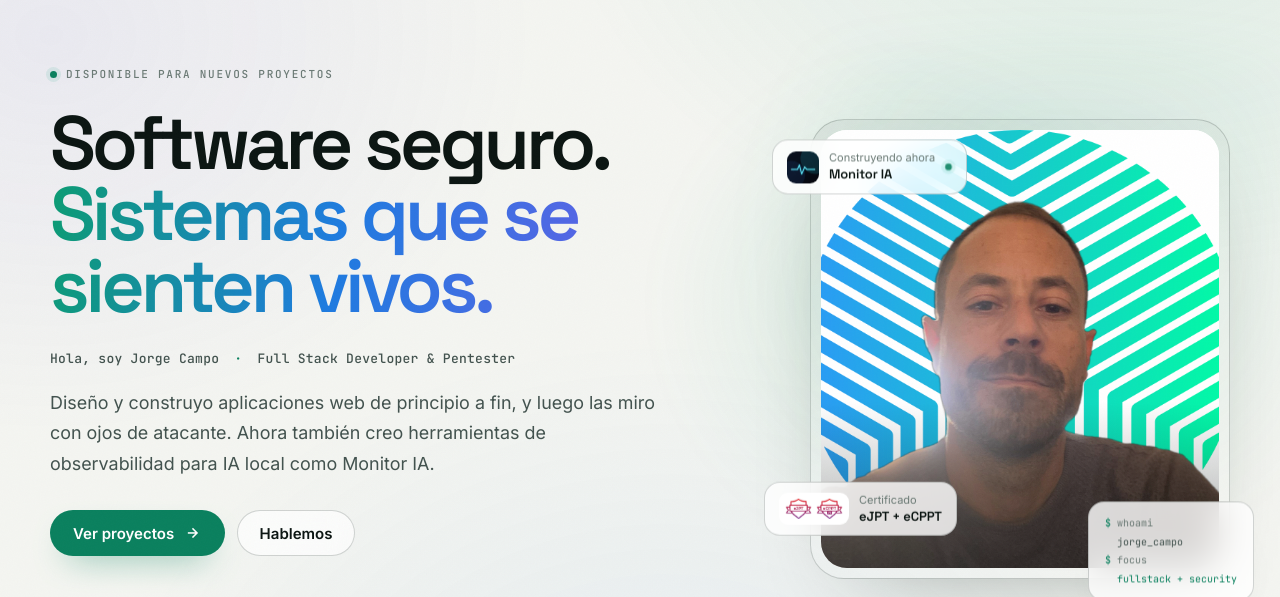
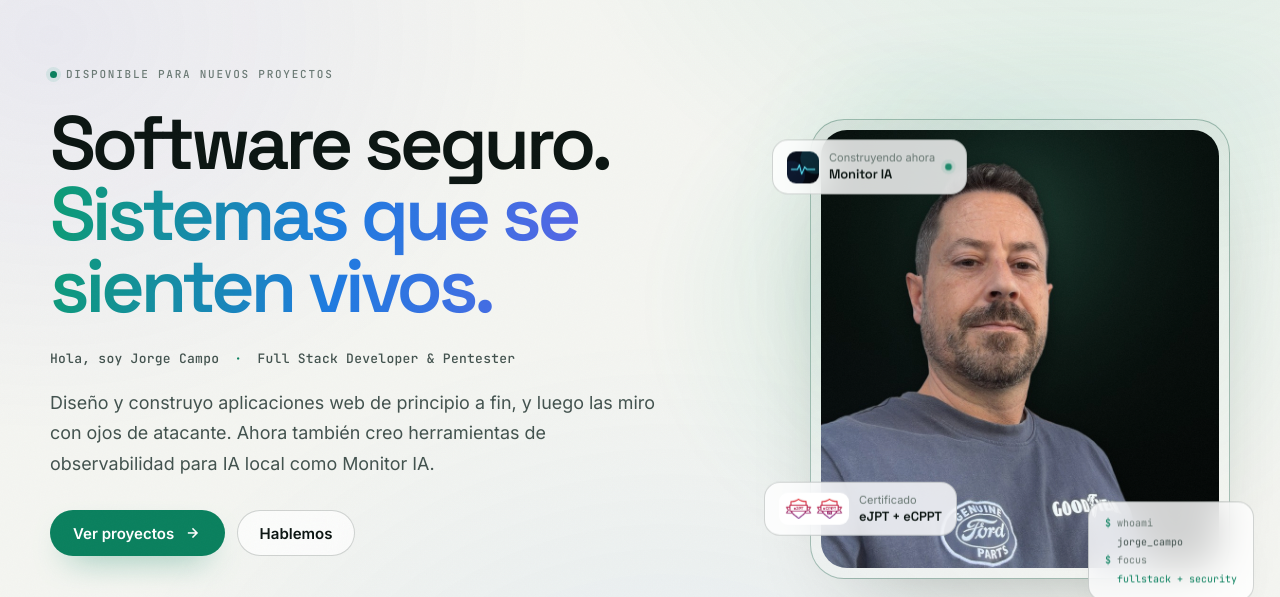
Before and after one commit to Yorch82/Portfolio, a plain HTML site: page index.html in a window 1280 px wide. Shown: the part 77-674 px from the top of the page. Drawn offline with nearby package versions, Linux system fonts and the light colour scheme.

Commit message:
feat: renovar foto de perfil con fondo integrado
- Enderezar el retrato original y eliminar el fondo
- Adaptar la composición al estilo visual del portfolio
- Sustituir yo.png por un yo.jpg optimizado de 840x924
- Actualizar la captura de vista previa del README

```diff
--- a/css/styles.css
+++ b/css/styles.css
@@ -807,7 +807,7 @@ section[id] {
 .portrait__frame {
   position: relative;
   padding: 10px;
-  border: 1px solid var(--border-strong);
+  border: 1px solid color-mix(in srgb, var(--accent) 18%, var(--border-strong));
   border-radius: 34px;
   background: linear-gradient(155deg, var(--surface-2), transparent 55%);
   box-shadow: var(--shadow);
@@ -819,16 +819,6 @@ section[id] {
   object-fit: cover;
   object-position: 50% 20%;
   border-radius: 26px;
-  background: #ffffff;
-}
-
-.portrait__frame::after {
-  content: "";
-  position: absolute;
-  inset: 10px;
-  border-radius: 26px;
-  background: linear-gradient(to top, rgba(4, 12, 9, 0.38), transparent 38%);
-  pointer-events: none;
 }
 
 .float-card {
--- a/index.html
+++ b/index.html
@@ -206,11 +206,11 @@
               <div class="portrait__frame">
                 <img
                   class="portrait__img"
-                  src="./img/yo.png"
+                  src="./img/yo.jpg"
                   alt="Retrato de Jorge Campo"
                   data-i18n-alt="hero.portraitAlt"
-                  width="600"
-                  height="600"
+                  width="840"
+                  height="924"
                   fetchpriority="high"
                 />
               </div>
```
Also changed, not shown: img/preview.jpg, img/yo.jpg (added), img/yo.png (deleted), 1 other file.
